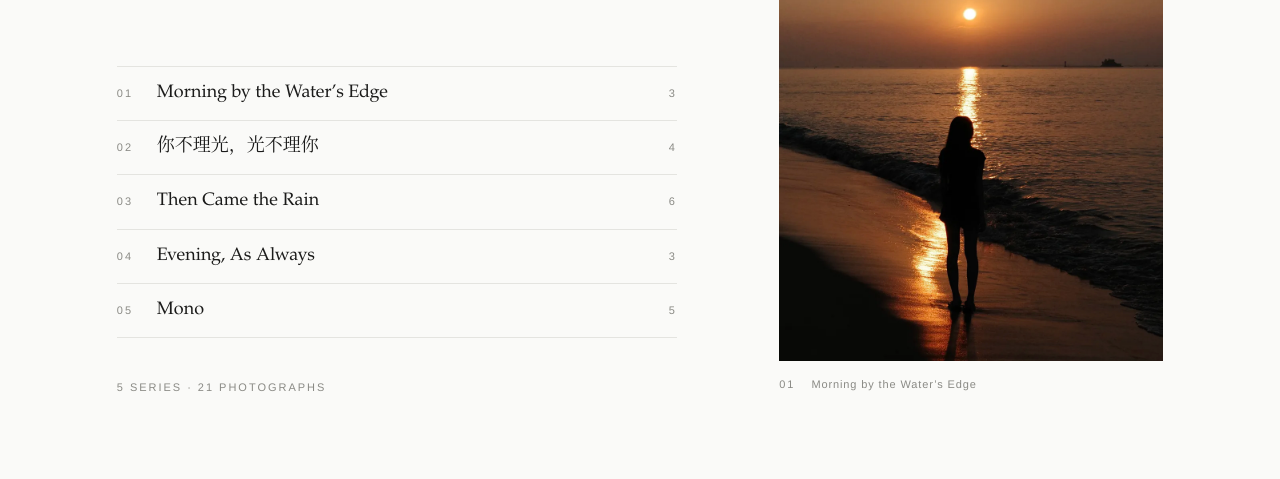
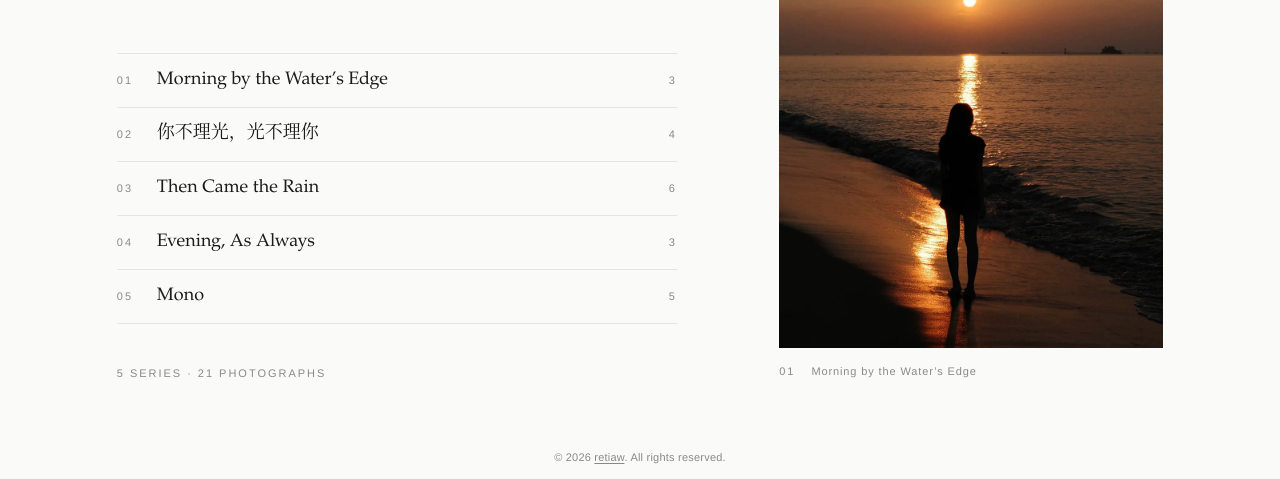
Before and after one commit to retiaw/a-little-longer, a plain HTML site: page site/index.html in a window 1280 px wide. Shown: the part 326-805 px from the top of the page. Drawn offline with Linux system fonts and the light colour scheme.

Commit message:
add copyright

```diff
--- a/site/assets/style.css
+++ b/site/assets/style.css
@@ -5,6 +5,7 @@
   --rule: #e4e4e0;
   --pad: clamp(20px, 5vw, 64px);
   --bar: 64px;
+  --copyright-space: calc(32px + env(safe-area-inset-bottom, 0px));
   --sans: "Helvetica Neue", Helvetica, Arial, "PingFang SC", "Hiragino Sans GB", sans-serif;
   --serif: "Iowan Old Style", "Palatino", Georgia, "Songti SC", "Noto Serif CJK SC", serif;
 }
@@ -68,6 +69,7 @@ img {
   min-height: 100vh;
   min-height: 100svh;
   padding: var(--pad);
+  padding-bottom: calc(var(--pad) + var(--copyright-space));
   display: flex;
   align-items: center;
   justify-content: center;
@@ -174,6 +176,31 @@ h1 {
   margin: 40px 0 0;
 }
 
+.copyright {
+  position: fixed;
+  inset: auto auto 0 50vw;
+  transform: translateX(-50%);
+  z-index: 2;
+  display: flex;
+  align-items: center;
+  justify-content: center;
+  height: var(--copyright-space);
+  width: max-content;
+  max-width: calc(100vw - 40px);
+  margin: 0;
+  padding: 0 0 env(safe-area-inset-bottom, 0px);
+  background: var(--bg);
+  color: var(--muted);
+  font-size: 11px;
+  line-height: 1.4;
+  letter-spacing: 0.02em;
+}
+
+.copyright a {
+  text-decoration: underline;
+  text-underline-offset: 0.2em;
+}
+
 /* Series sources stay in the document for no-JS readers; album.js lifts them into the reader. */
 
 .js .series {
@@ -195,7 +222,7 @@ h1 {
 
 .reader {
   position: fixed;
-  inset: 0;
+  inset: 0 0 var(--copyright-space);
   display: grid;
   grid-template-rows: var(--bar) minmax(0, 1fr) var(--bar);
   overflow: hidden;
--- a/site/index.html
+++ b/site/index.html
@@ -116,5 +116,6 @@
         <figure data-ar="0.6324" style="background:#141517"><img src="images/mono/05-1280.webp" srcset="images/mono/05-960.webp 960w, images/mono/05-1280.webp 1280w" sizes="100vw" width="1280" height="2024" alt="Mono, 5 of 5" loading="lazy" decoding="async"></figure>
     </div>
   </section>
+  <footer class="copyright"><span>© 2026 <a href="https://github.com/retiaw">retiaw</a>. All rights reserved.</span></footer>
 </body>
 </html>
```
Also changed, not shown: 3 other files.
